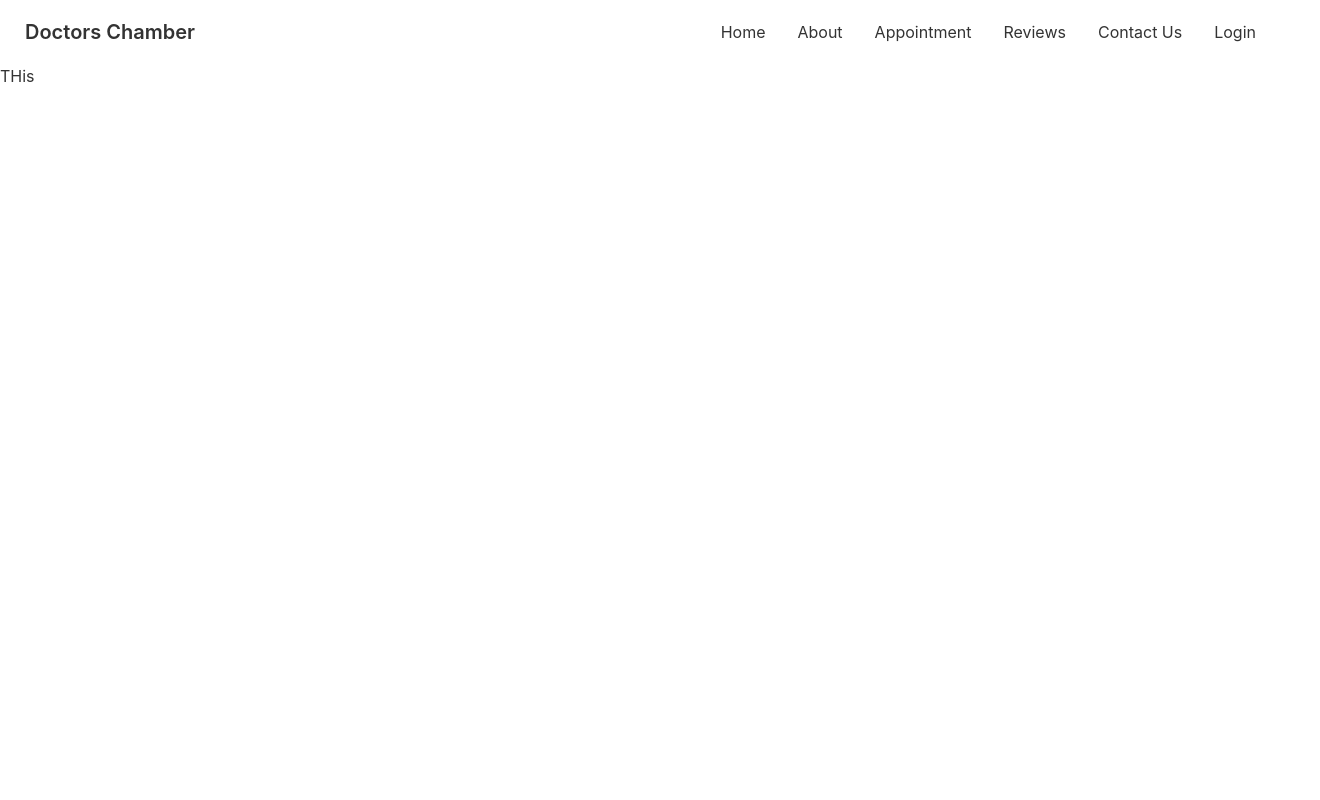
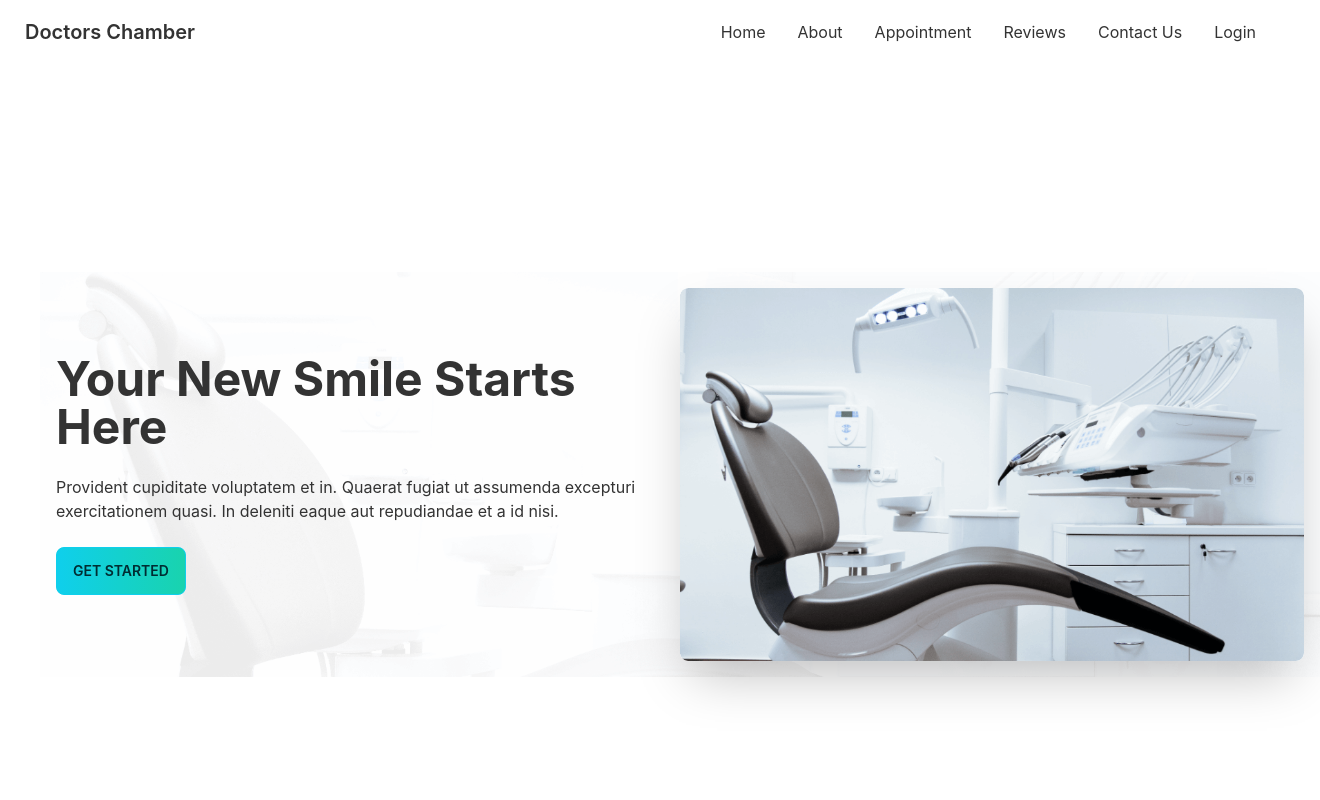
Before and after one commit to git-sujon/doctors-chamber-client, a React (Create React App) app: page / in a window 1280 px wide. Shown: the top 800 px of the page, 1320 px wide, since content can reach past the window. Built offline with nearby package versions, Linux system fonts and the light colour scheme.

Commit message:
home banner Added

```diff
--- a/src/Pages/Home/Home.js
+++ b/src/Pages/Home/Home.js
@@ -9,6 +9,7 @@ import Testimonial from './Testimonial/Testimonial';
 const Home = () => {
     return (
         <div className='mx-5 mx-auto'>
+            <HomeBanner></HomeBanner>
 
         </div>
     );
```
